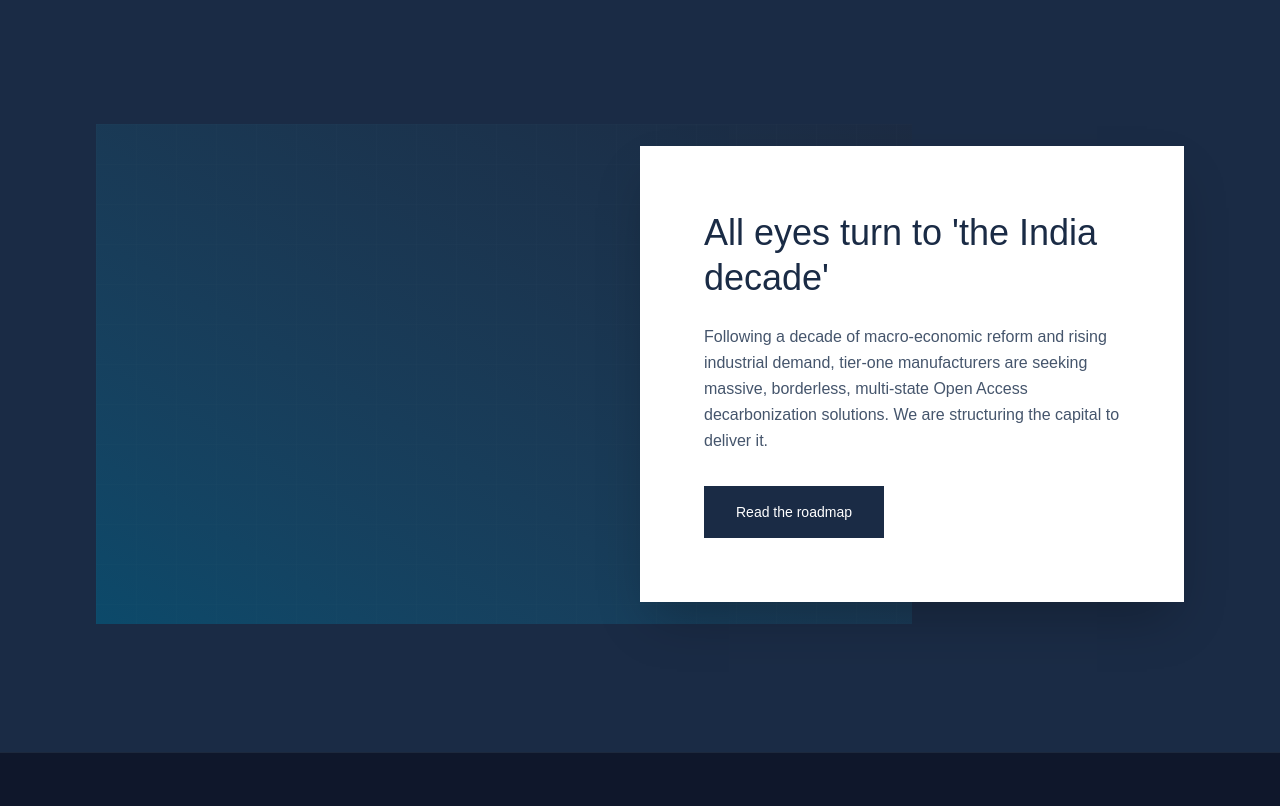
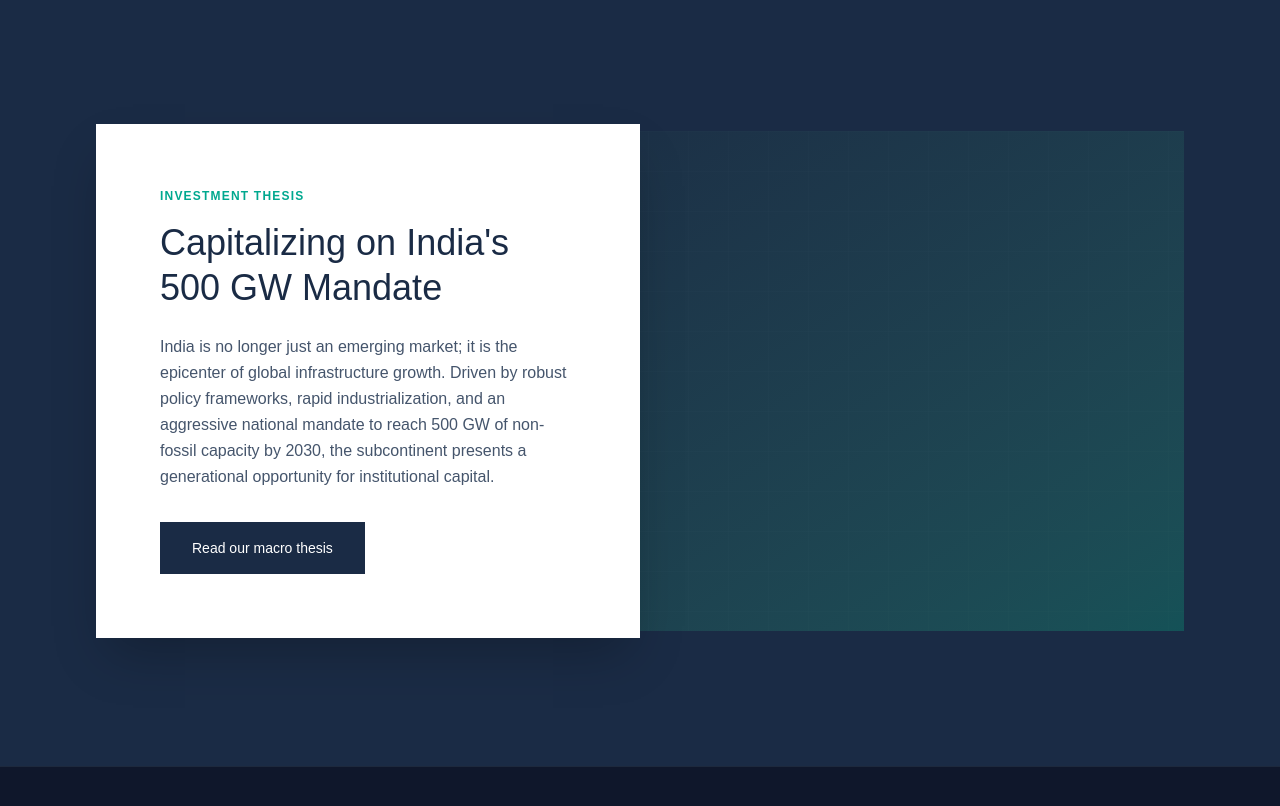
Before and after one commit to diwakar820-hash/meridian-energy-web, a Next.js app: page / in a window 1280 px wide. Shown: the part 2080-2886 px from the top of the page. Built offline with nearby package versions, Linux system fonts and the light colour scheme.

Commit message:
Rewrote macro thesis section with original Meridian copy and reversed the offset card layout.

```diff
--- a/app/page.tsx
+++ b/app/page.tsx
@@ -160,7 +160,7 @@ export default function Home() {
 
               <div>
                 <p className="text-sm font-semibold text-[#1A2B45] mb-4">Target Mandate</p>
-                <p className="text-5xl md:text-6xl font-light text-[#1A2B45]">2030</p>
+                <p className="text-5xl md:text-6xl font-light text-[#1A2B45]">2035</p>
               </div>
 
             </div>
@@ -209,26 +209,32 @@ export default function Home() {
         </div>
       </section>
 
-      {/* 4. OFFSET IMAGE CARD */}
+      {/* 4. MERIDIAN STRATEGY OVERLAP CARD */}
       <section className="w-full bg-[#1A2B45] py-32">
         <div className="max-w-[1400px] mx-auto px-6 sm:px-8 md:px-12 xl:px-24">
-          <div className="relative">
-            <div className="w-full lg:w-3/4 h-[400px] md:h-[500px] bg-slate-800 relative overflow-hidden group">
-               <div className="absolute inset-0 bg-gradient-to-tr from-[#005F88] to-[#1A2B45] opacity-60 group-hover:scale-105 transition duration-700"></div>
+          <div className="relative flex flex-col lg:flex-row items-center justify-end">
+
+            {/* Background Image Placeholder - Flipped to the Right */}
+            <div className="w-full lg:w-3/4 h-[400px] md:h-[500px] bg-slate-800 relative overflow-hidden group lg:absolute lg:right-0">
+               <div className="absolute inset-0 bg-gradient-to-tl from-[#00A88F]/40 to-[#1A2B45] opacity-80 group-hover:scale-105 transition duration-700"></div>
+               {/* Later, put an image of the Pune skyline or a massive solar grid here */}
                <div className="absolute inset-0 z-0 opacity-20" style={{ backgroundImage: 'linear-gradient(rgba(255,255,255,0.05) 1px, transparent 1px), linear-gradient(90deg, rgba(255,255,255,0.05) 1px, transparent 1px)', backgroundSize: '40px 40px' }}></div>
             </div>
 
-            <div className="relative lg:absolute lg:top-1/2 lg:-translate-y-1/2 lg:right-0 w-full lg:w-1/2 bg-white p-10 md:p-16 shadow-2xl mt-[-50px] lg:mt-0 z-20">
+            {/* Overlapping Text Box - Flipped to the Left */}
+            <div className="relative w-full lg:w-1/2 bg-white p-10 md:p-16 shadow-2xl mt-[-50px] lg:mt-0 z-20 lg:mr-auto">
+              <p className="text-[#00A88F] font-bold tracking-widest uppercase text-xs mb-4">Investment Thesis</p>
               <h3 className="text-2xl md:text-4xl font-light text-[#1A2B45] mb-6 leading-tight">
-                All eyes turn to 'the India decade'
+                Capitalizing on India's 500 GW Mandate
               </h3>
               <p className="text-slate-600 leading-relaxed mb-8">
-                Following a decade of macro-economic reform and rising industrial demand, tier-one manufacturers are seeking massive, borderless, multi-state Open Access decarbonization solutions. We are structuring the capital to deliver it.
+                India is no longer just an emerging market; it is the epicenter of global infrastructure growth. Driven by robust policy frameworks, rapid industrialization, and an aggressive national mandate to reach 500 GW of non-fossil capacity by 2030, the subcontinent presents a generational opportunity for institutional capital.
               </p>
-              <Link href="/insights/fdre" className="inline-flex items-center text-white bg-[#1A2B45] hover:bg-[#005F88] px-8 py-4 text-sm font-medium transition duration-300">
-                Read the roadmap
+              <Link href="/insights/india-500gw" className="inline-flex items-center text-white bg-[#1A2B45] hover:bg-[#00A88F] px-8 py-4 text-sm font-medium transition duration-300">
+                Read our macro thesis
               </Link>
             </div>
+
           </div>
         </div>
       </section>
```
